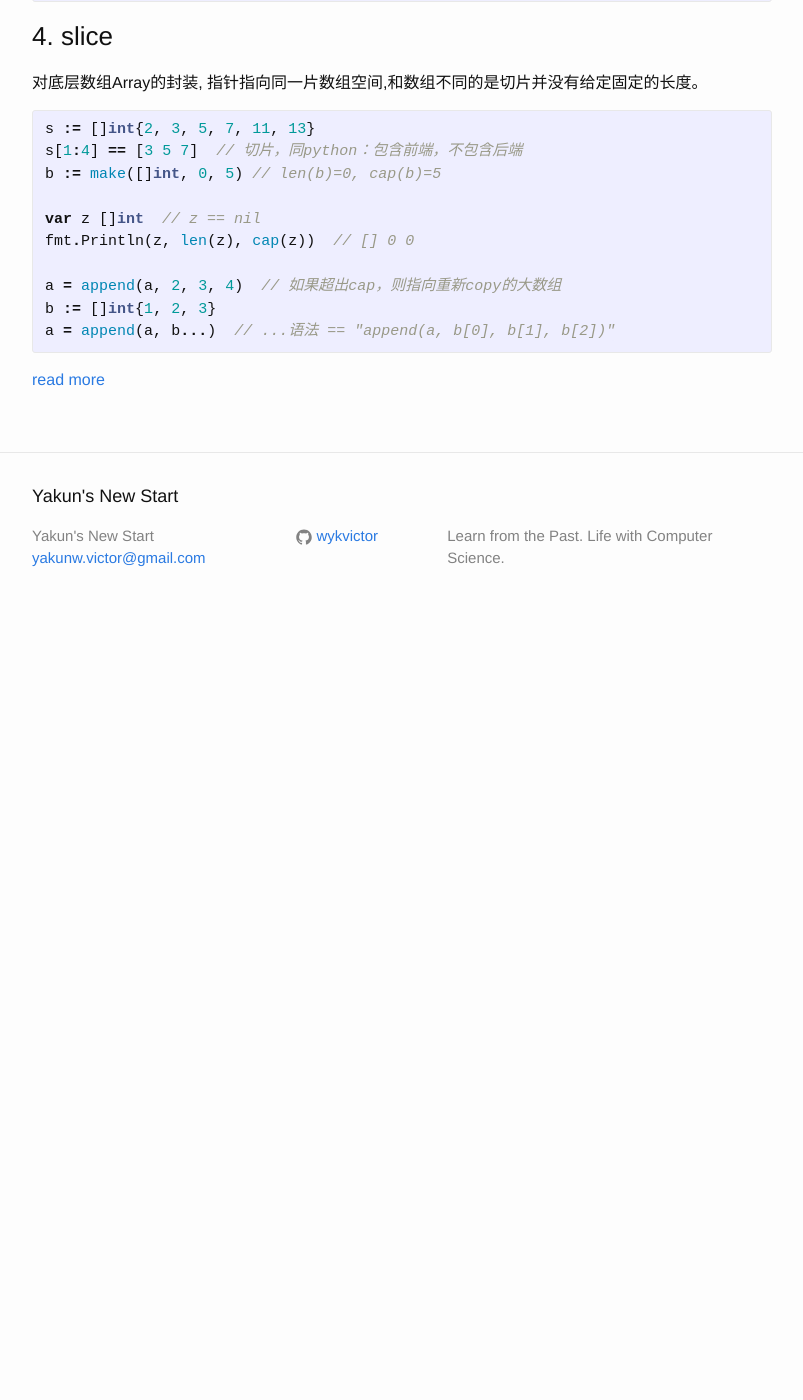
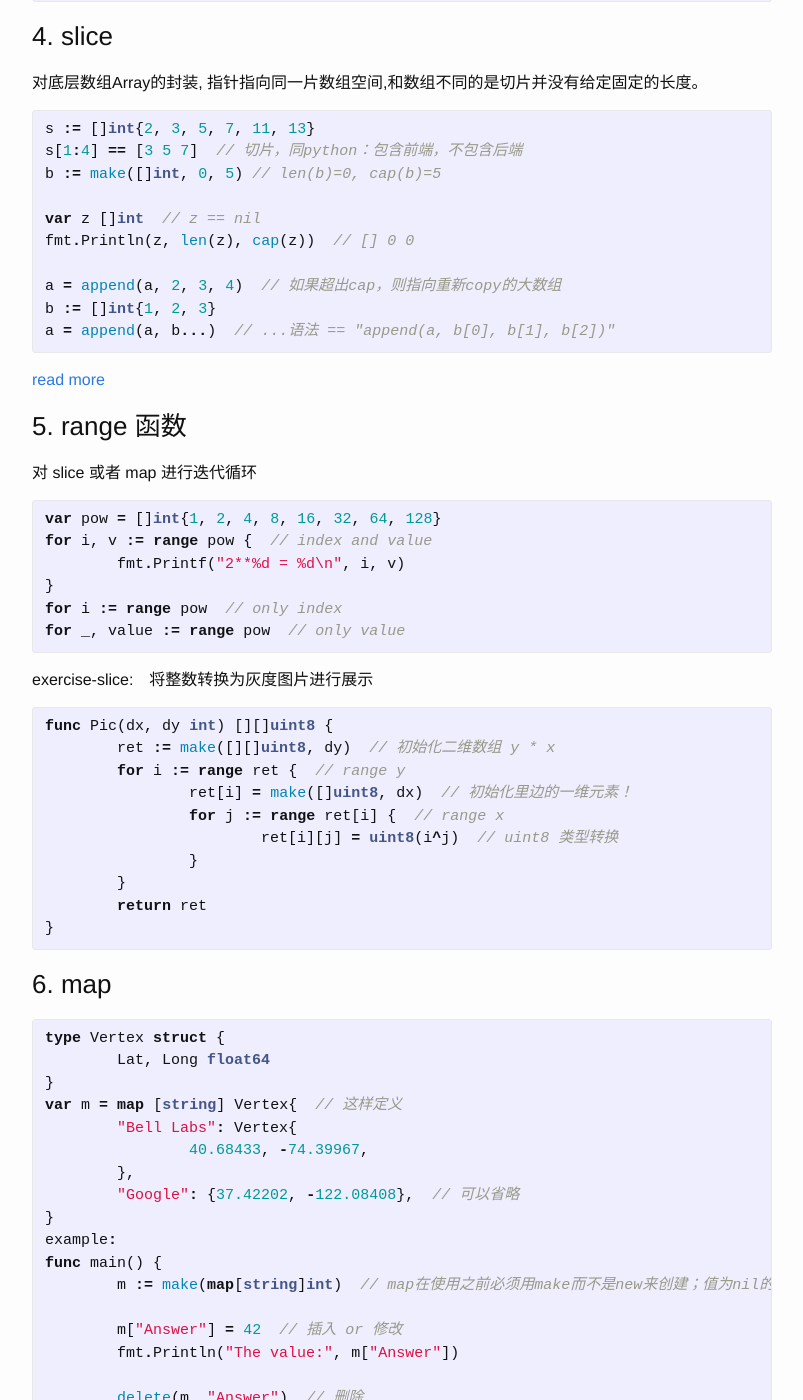
Before and after one commit to wykvictor/wykvictor.github.io, a Jekyll site: the page built from _posts/programming/2015-10-21-Go-Programming-3.md, in a window 1280 px wide and 1400 px high, scrolled down 920 px. Shown: the whole window, without its empty margins (238-1041 px from the left). Built offline with Jekyll 4.4.1, drawn with Linux system fonts in a browser that asks for light colours; before the commit the page ends 1550 px from its top, so only the background shows below that; some of the changed text lies outside the part shown.

Commit message:
update existing go blogs

```diff
--- a/_posts/programming/2015-10-21-Go-Programming-3.md
+++ b/_posts/programming/2015-10-21-Go-Programming-3.md
@@ -53,3 +53,111 @@
 [read more][link-slice]
 
 [link-slice]: https://blog.go-zh.org/go-slices-usage-and-internals
+
+### 5. range 函数
+对 slice 或者 map 进行迭代循环
+{% highlight Go %}
+var pow = []int{1, 2, 4, 8, 16, 32, 64, 128}
+for i, v := range pow {  // index and value
+	fmt.Printf("2**%d = %d\n", i, v)
+}
+for i := range pow  // only index
+for _, value := range pow  // only value
+{% endhighlight %}
+exercise-slice:　将整数转换为灰度图片进行展示
+{% highlight Go %}
+func Pic(dx, dy int) [][]uint8 {
+	ret := make([][]uint8, dy)  // 初始化二维数组 y * x
+	for i := range ret {  // range y
+		ret[i] = make([]uint8, dx)  // 初始化里边的一维元素！
+		for j := range ret[i] {  // range x
+			ret[i][j] = uint8(i^j)  // uint8 类型转换
+		}
+	}
+	return ret
+}
+{% endhighlight %}
+
+### 6. map
+{% highlight Go %}
+type Vertex struct {
+	Lat, Long float64
+}
+var m = map [string] Vertex{  // 这样定义
+	"Bell Labs": Vertex{
+		40.68433, -74.39967,
+	},
+	"Google": {37.42202, -122.08408},  // 可以省略
+}
+example:
+func main() {
+	m := make(map[string]int)  // map在使用之前必须用make而不是new来创建；值为nil的map是空的，并且不能赋值。
+
+	m["Answer"] = 42  // 插入 or 修改
+	fmt.Println("The value:", m["Answer"])
+
+	delete(m, "Answer")  // 删除
+	fmt.Println("The value:", m["Answer"])
+
+	v, ok := m["Answer"]  // 判断：如key在m中，ok为true。否则ok为 false并且elem是map的元素类型的零值。
+	fmt.Println("The value:", v, "Present?", ok)
+}
+m = make(map[string]Vertex)
+{% endhighlight %}
+exercise-map:　wordcount
+{% highlight Go %}
+func WordCount(s string) map[string]int {
+	res := make(map [string]int)
+	for _,v := range strings.Fields(s) {
+		res[v]++
+	}
+	return res
+}
+{% endhighlight %}
+
+### 7. 函数值
+函数可以作为值赋给变量，类似函数式编程的匿名函数
+{% highlight Go %}
+hypot := func(x, y float64) float64 {  	//无名函数赋值给变量hypot
+	return math.Sqrt(x*x + y*y)
+}
+fmt.Println(hypot(3, 4))  // 5
+{% endhighlight %}
+函数闭包：对象是附有行为的数据，而闭包是附有数据的行为
+{% highlight Go %}
+func adder() func(int) int {  // 函数 adder 返回一个闭包,每个返回的闭包都被绑定到其各自的 sum 变量上
+	sum := 0
+	return func(x int) int {
+		sum += x
+		return sum
+	}
+}
+func main() {
+	pos, neg := adder(), adder()  // 函数被“绑定”在变量上，变量就好像函数指针
+	for i := 0; i < 10; i++ {
+		fmt.Println(
+			pos(i),  // 0 1 3 6 10...
+			neg(-2*i),  // 这2者结果是隔离的，每次调用adder返回的函数都将生成并保存一个新的局部变量sum
+		)
+	}
+}
+{% endhighlight %}
+
+### 8. 闭包实例 - fibonacci
+{% highlight Go %}
+func fibonacci() func() int {
+	num1, num2 := 0, 1
+	return func() int {
+		tmp := num2
+		num2 += num1
+		num1 = tmp
+		return num2
+	}
+}
+func main() {
+	f := fibonacci()
+	for i := 0; i < 5; i++ {
+		fmt.Println(f())  // 1 2 3 5 8
+	}
+}
+{% endhighlight %}
```
Also changed, not shown: _posts/programming/2015-10-20-Go-Programming-1.md (+5 -1 lines), _posts/programming/2015-10-21-Go-Programming-2.md (+6 -4 lines).
